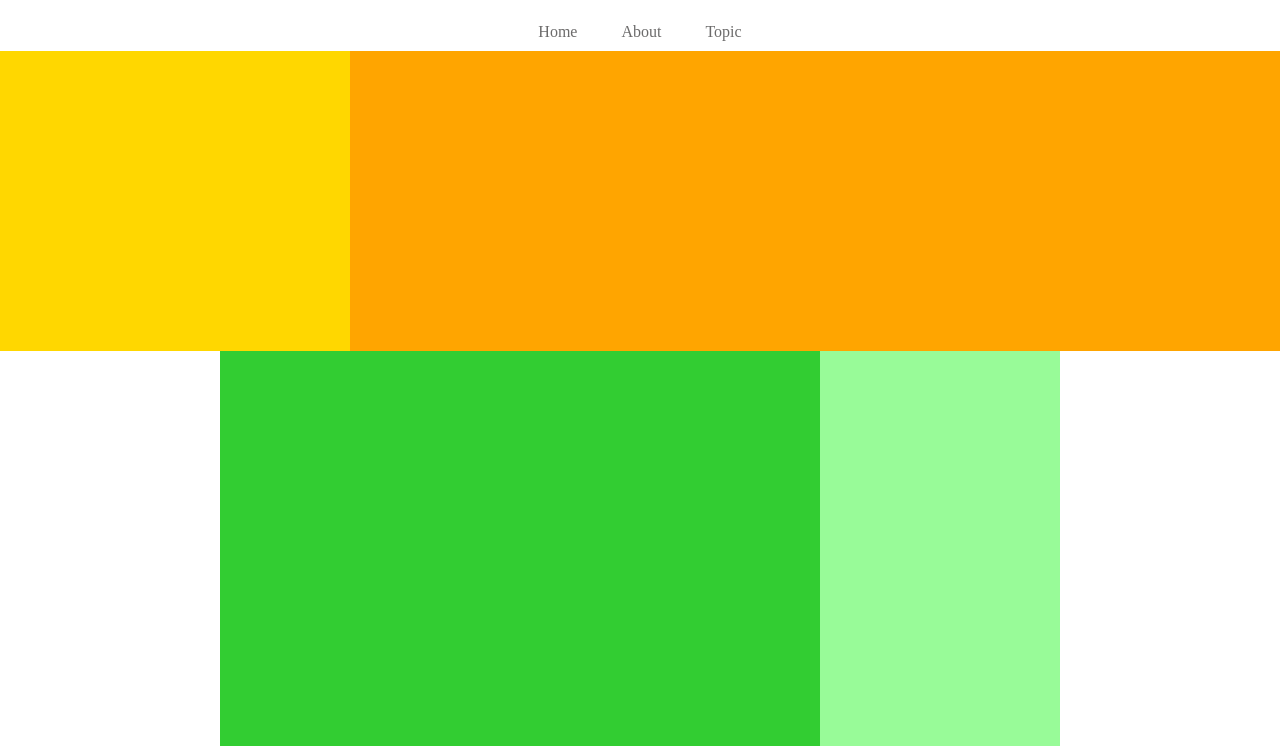
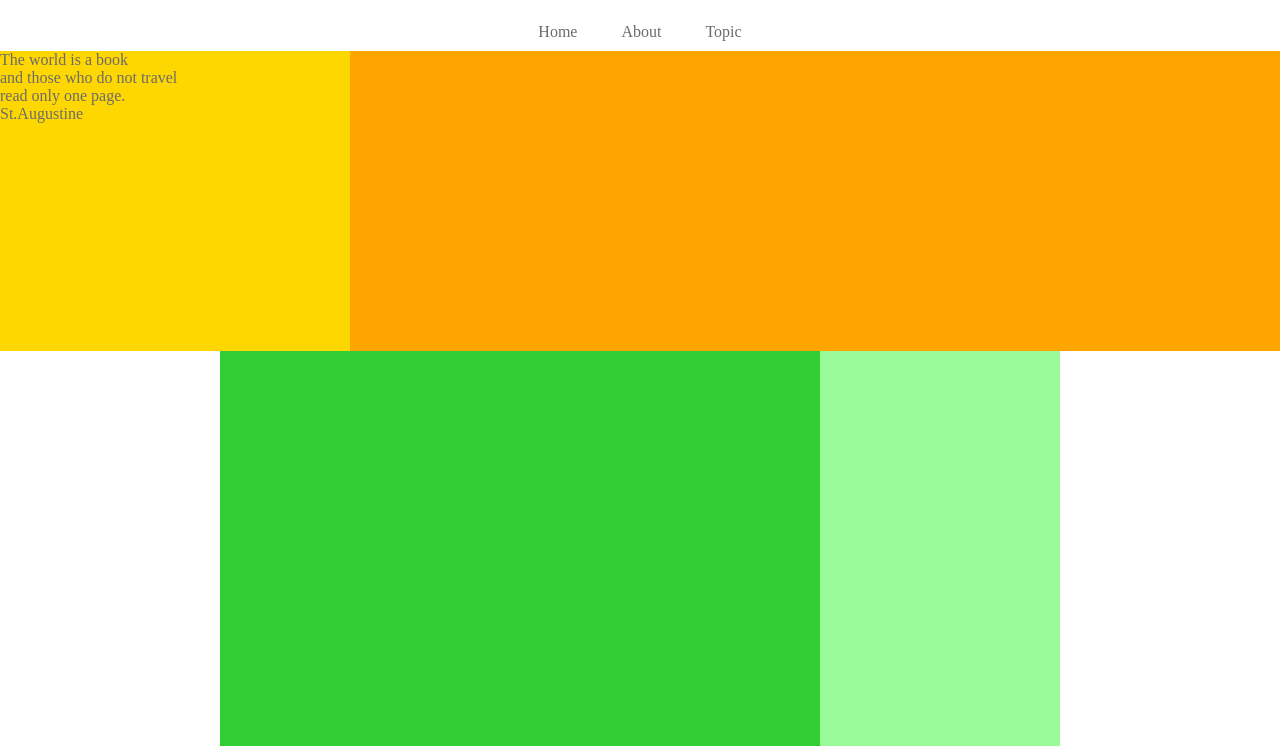
Before and after one commit to kei-i-wa/caravan, a plain HTML site: page index.html in a window 1280 px wide. Shown: the part 54-800 px from the top of the page. Drawn offline with Linux system fonts and the light colour scheme.

Commit message:
[finish]1-6

```diff
--- a/index.html
+++ b/index.html
@@ -27,7 +27,16 @@
     </nav>
 
     <div class="main-visual">
-      <div class="main-visual-content"></div>
+      <div class="main-visual-content">
+        <p class="main-visual-text">
+          The world is a book<br>
+           and those who do not travel<br>
+           read only one page.
+        </p>
+        <p class="main-visual-name">
+          St.Augustine
+        </p>
+      </div>
     </div>
 
     <div class="main">
```
